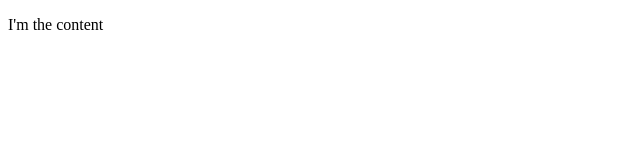
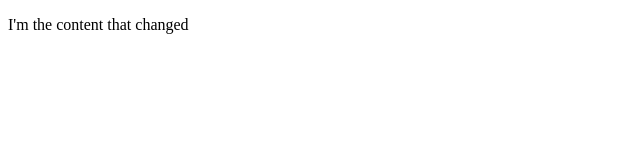
Before and after one commit to capehorn/domtonjs, a plain HTML site: page src/index.html in a window 1280 px wide. Shown: the whole page, without its empty margins (0-640 px from the left). Drawn offline with Linux system fonts and the light colour scheme.

Commit message:
some changes

```diff
--- a/src/index.html
+++ b/src/index.html
@@ -5,6 +5,6 @@
     <title>Tiler</title>
   </head>
   <body>
-    <p>I'm the content</p>
+    <p>I'm the content that changed</p>
   </body>
 </html>
```
